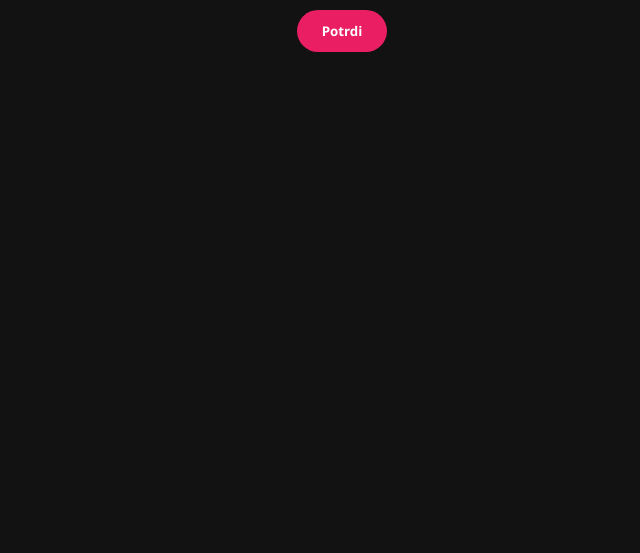
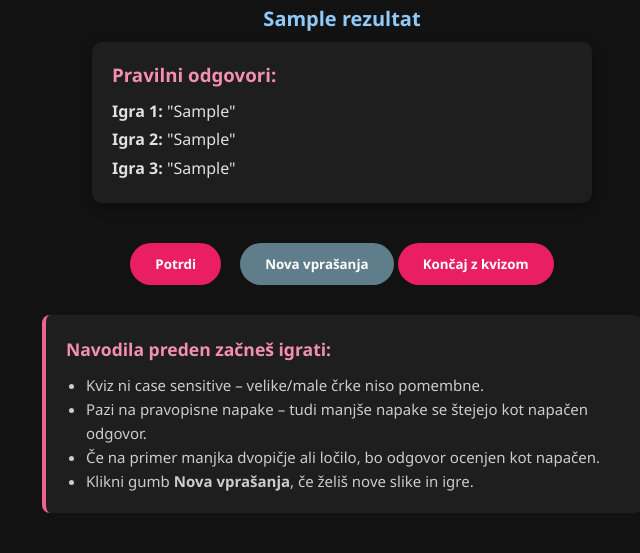
Before and after one commit to ChipOfPotatoe1/zaklju-naNal, a Flask app: template templates/kviz.html in a window 1280 px wide. Shown: the part 302-855 px from the top of the page, without its empty margins (298-938 px from the left). Before the commit the page ends 354 px from the top, so only its background shows below. Run offline with Flask 3, Linux system fonts and the light colour scheme; the template is opened without the code that fills it: most values are stand-ins (such as "Sample title", 1, 10 or a date in 2020).

Commit message:
poročilo+končni izdelek

```diff
--- a/main.py
+++ b/main.py
@@ -124,22 +124,24 @@ def serije():
         return render_template('serije.html')
 
 #kviz o igrah, da stran ne bo tako dougočasna
-@app.route('/kviz', methods=['GET', "POST"])
+@app.route('/kviz', methods=['GET', 'POST'])
 def kviz():
+    rezultat = ''
     if 'username' not in session:
         return redirect(url_for('login'))
 
-    if method == 'POST':    #če smo vnesli imena se to izvede
-        #odgovori
-        odgovor1 = request.form['ime1'].strip().lower() #strip in lower odstranita vse okoli besed pa vse črke spremenita v male za vsak slučaj če uporabnik napiše ime z malo
+    if request.method == 'POST':
+        # Dobimo odgovore uporabnika
+        odgovor1 = request.form['ime1'].strip().lower()
         odgovor2 = request.form['ime2'].strip().lower()
         odgovor3 = request.form['ime3'].strip().lower()
 
-        #pravilni odgovori
+        # Dobimo pravilne odgovore
         pravilno1 = request.form['pravilno1'].strip().lower()
         pravilno2 = request.form['pravilno2'].strip().lower()
         pravilno3 = request.form['pravilno3'].strip().lower()
 
+        # Preveri pravilne odgovore
         i = 0
         if odgovor1 == pravilno1:
             i += 1
@@ -147,29 +149,41 @@ def kviz():
             i += 1
         if odgovor3 == pravilno3:
             i += 1
-    st = random.randint(3, 21) #izbira random cifro za igro
-    url = f"{URL_igre}/games?key={API_kljuc_igre}&page={st}&page_size=30"
-    podatki = requests.get(url)
-    igre = podatki.json()['results']
-    igra1 = random.choice(igre) #izbere prvo igro
-    igra2 = random.choice(igre) #izbere drugo igro
-    igra3 = random. choice(igre) #izbere tretjo igro
 
-    #slika in ime za prvo igro
-    slika1 = igra1["background_image"]
-    ime1 = igra1["name"]
-    #slika in ime za drugo igro
-    slika2 = igra2["background_image"]
-    ime2 = igra2["name"]
+        # z cifro nastavmo rezultat za izpis
+        if i == 0:
+            rezultat = "Noben odgovor ni pravilen."
+        elif i == 1:
+            rezultat = "Pravilen je en odgovor."
+        elif i == 2:
+            rezultat = "Pravilna sta dva odgovora."
+        elif i == 3:
+            rezultat = "Vsi odgovori so pravilni!"
 
-    #slika in ime za tretjo igro
-    slika3 = igra3["background_image"]
-    ime3 = igra3["name"]
-    #print(igra1)
-    print(slika1)
-    print(slika2)
-    print(slika3)
-    return render_template('kviz.html', slika1 = slika1, slika2 = slika2, slika3 = slika3)
+        # spet pošlje slike in imena iz POST
+        slika1 = request.form['slika1']
+        slika2 = request.form['slika2']
+        slika3 = request.form['slika3']
+        ime1 = request.form['pravilno1']
+        ime2 = request.form['pravilno2']
+        ime3 = request.form['pravilno3']
 
+    else:
+        st = random.randint(1, 30)
+        url = f"{URL_igre}/games?key={API_kljuc_igre}&page={st}&page_size=30"
+        podatki = requests.get(url)
+        igre = podatki.json()['results']
+        igra1 = random.choice(igre)
+        igra2 = random.choice(igre)
+        igra3 = random.choice(igre)
+
+        slika1 = igra1["background_image"]
+        ime1 = igra1["name"]
+        slika2 = igra2["background_image"]
+        ime2 = igra2["name"]
+        slika3 = igra3["background_image"]
+        ime3 = igra3["name"]
+
+    return render_template('kviz.html', slika1=slika1, slika2=slika2, slika3=slika3, ime1=ime1, ime2=ime2, ime3=ime3, rezultat=rezultat, pravilno1=ime1, pravilno2=ime2, pravilno3=ime3)
 if __name__ == "__main__":
     app.run(debug=True)
--- a/templates/kviz.html
+++ b/templates/kviz.html
@@ -77,6 +77,13 @@
             background-color: #c2185b;
         }
 
+        .rezultat {
+            margin-top: 25px;
+            font-size: 20px;
+            color: #90caf9;
+            font-weight: bold;
+        }
+
         @keyframes fadeIn {
             from { opacity: 0; transform: translateY(20px); }
             to { opacity: 1; transform: translateY(0); }
@@ -84,28 +91,56 @@
     </style>
 </head>
 <body>
+
     <form method="post">
         <div class="slika-container">
             <div class="slika-blok">
                 <img src="{{ slika1 }}" alt="Igra 1">
                 <input type="text" name="ime1" placeholder="Vnesi ime igre 1...">
-                <input type="hidden" name="pravilno1" value="{{ ime1 }}">
+                <input type="hidden" name="pravilno1" value="{{ pravilno1 }}">
             </div>
 
             <div class="slika-blok">
                 <img src="{{ slika2 }}" alt="Igra 2">
                 <input type="text" name="ime2" placeholder="Vnesi ime igre 2...">
-                <input type="hidden" name="pravilno2" value="{{ ime2 }}">
+                <input type="hidden" name="pravilno2" value="{{ pravilno2 }}">
             </div>
 
             <div class="slika-blok">
                 <img src="{{ slika3 }}" alt="Igra 3">
                 <input type="text" name="ime3" placeholder="Vnesi ime igre 3...">
-                <input type="hidden" name="pravilno3" value="{{ ime3 }}">
+                <input type="hidden" name="pravilno3" value="{{ pravilno3 }}">
             </div>
         </div>
 
+        <input type="hidden" name="slika1" value="{{ slika1 }}">
+        <input type="hidden" name="slika2" value="{{ slika2 }}">
+        <input type="hidden" name="slika3" value="{{ slika3 }}">
+
+        {% if rezultat %}
+            <div class="rezultat">{{ rezultat }}</div>
+            <div style="margin: 10px auto; padding: 20px; max-width: 500px; text-align: left; background-color: #1e1e1e; border-radius: 10px; color: #e0e0e0; box-shadow: 0 4px 12px rgba(0,0,0,0.3);">
+                <h3 style="color: #f48fb1; margin-bottom: 10px;">Pravilni odgovori:</h3>
+                <ul style="list-style: none; padding-left: 0; line-height: 1.8;">
+                    <li><strong>Igra 1:</strong> "{{ pravilno1 }}"</li>
+                    <li><strong>Igra 2:</strong> "{{ pravilno2 }}"</li>
+                    <li><strong>Igra 3:</strong> "{{ pravilno3 }}"</li>
+                </ul>
+            </div>
+        {% endif %}
+
         <button type="submit">Potrdi</button>
+        <button type="submit" formaction="/kviz" formmethod="get" style="margin-left: 15px; background-color: #607d8b;">Nova vprašanja</button>
+        <button type="submit" formaction="/izbira" formmethod="get">Končaj z kvizom</button>
+        <div style="margin-top: 30px; padding: 20px; max-width: 600px; margin-left: auto; margin-right: auto; background-color: #1e1e1e; border-left: 4px solid #f06292; border-radius: 8px; color: #cccccc; text-align: left; font-size: 15px; line-height: 1.6;">
+            <h3 style="color: #f48fb1; margin-bottom: 10px;">Navodila preden začneš igrati:</h3>
+            <ul style="list-style-type: disc; padding-left: 20px;">
+                <li>Kviz ni case sensitive – velike/male črke niso pomembne.</li>
+                <li>Pazi na pravopisne napake – tudi manjše napake se štejejo kot napačen odgovor.</li>
+                <li>Če na primer manjka dvopičje ali ločilo, bo odgovor ocenjen kot napačen.</li>
+                <li>Klikni gumb <strong>Nova vprašanja</strong>, če želiš nove slike in igre.</li>
+            </ul>
+        </div>
     </form>
 
 </body>
```
Also changed, not shown: 1 other file.
